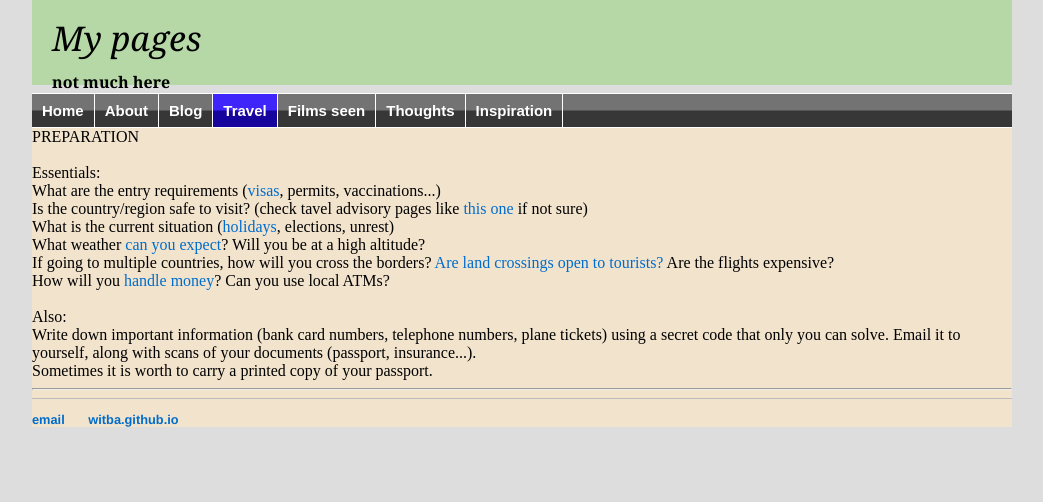
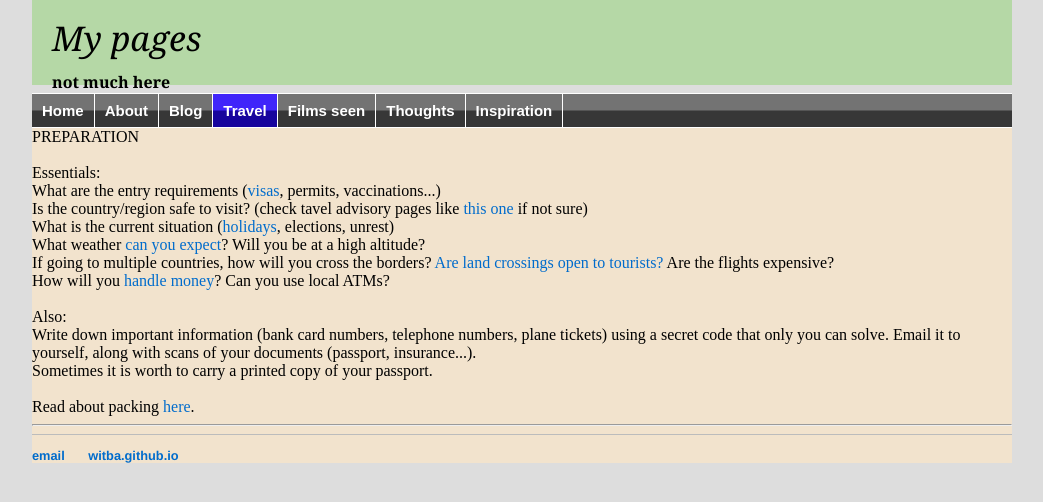
Before and after one commit to witba/witba.github.io, a Jekyll site: the page built from travel/preparation.html, in a window 1280 px wide. Shown: the top 502 px of the page, without its empty margins (118-1161 px from the left). Built offline with Jekyll 4.4.1, drawn with Linux system fonts in a browser that asks for light colours.

Commit message:
Update preparation.html

```diff
--- a/travel/preparation.html
+++ b/travel/preparation.html
@@ -18,5 +18,7 @@ How will you <a href="money.html">handle money</a>? Can you use local ATMs?<br>
 Also:<br>
 Write down important information (bank card numbers, telephone numbers, plane tickets) using a secret code that only you can solve. Email it to yourself, along with scans of your documents (passport, insurance...).<br>
 Sometimes it is worth to carry a printed copy of your passport. <br>
+<br>
+Read about packing <a href="packing.html">here</a>.
 <hr>
 </div>
```
